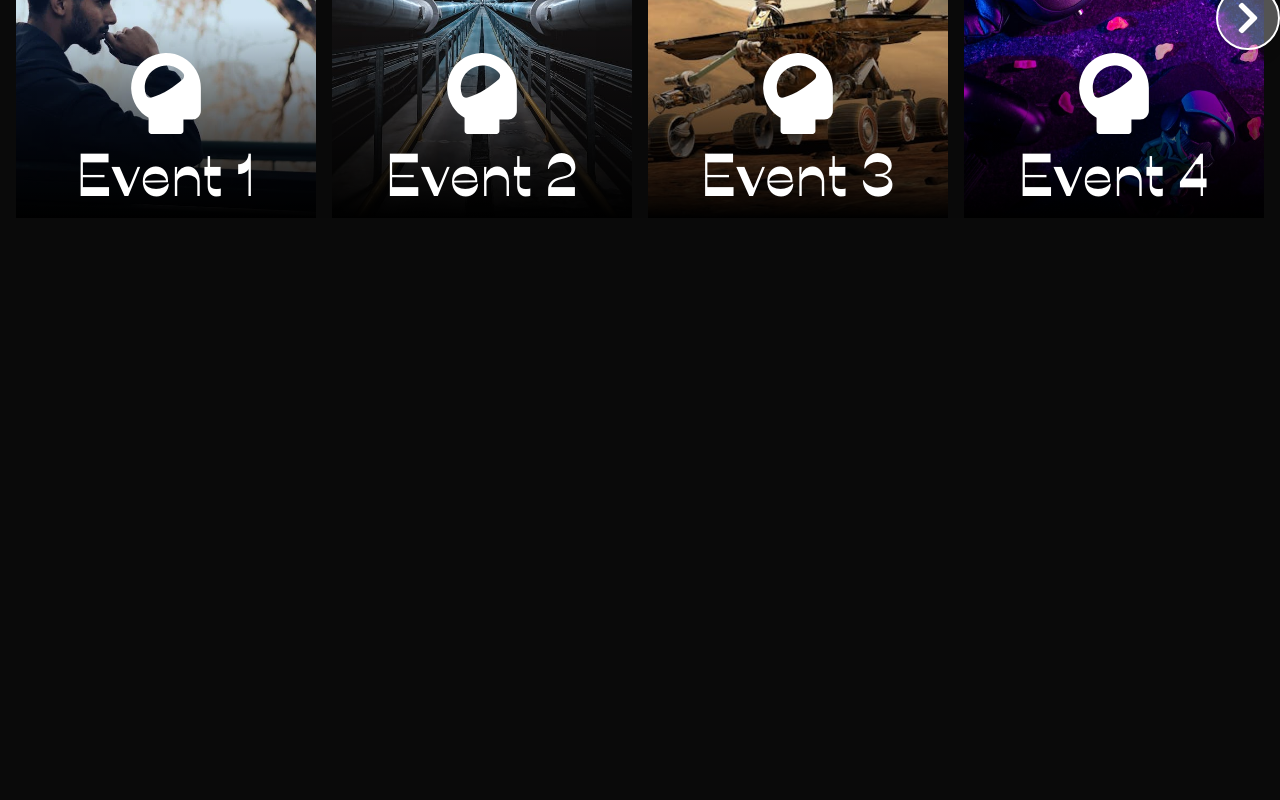
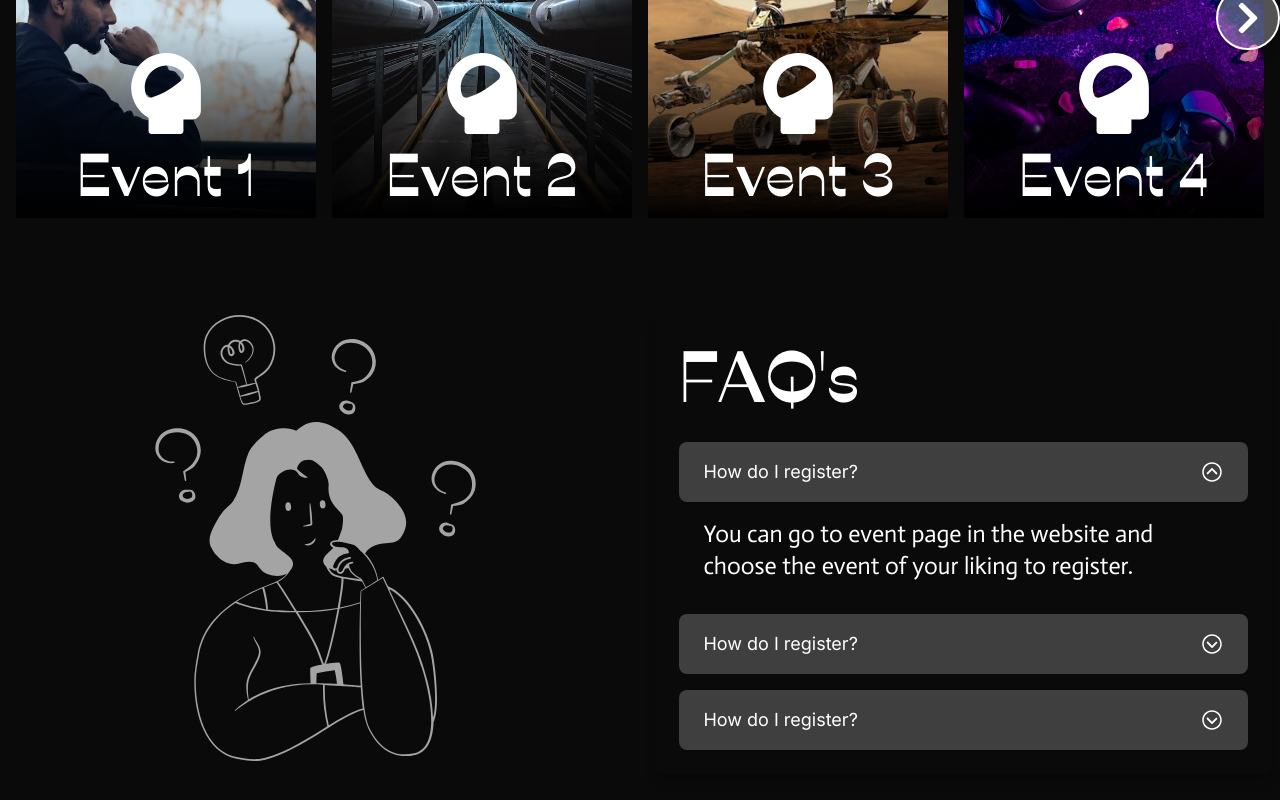
Before and after one commit to iamarghamallick/techstorm-2025, a Next.js app: page / in a window 1280 px wide. Shown: the part 2274-3074 px from the top of the page. Before the commit the page ends 2524 px from the top, so only its background shows below. Built offline with nearby package versions, Linux system fonts and the light colour scheme.

Commit message:
faq section

```diff
--- a/src/app/fonts.js
+++ b/src/app/fonts.js
@@ -1,8 +1,14 @@
-import { Inter, Roboto_Mono, Righteous } from 'next/font/google'
+import { Inter, Roboto_Mono, Righteous, Actor } from 'next/font/google'
 
 export const inter = Inter({
     subsets: ['latin'],
     display: 'swap',
+})
+
+export const actor = Actor({
+    subsets: ['latin'],
+    display: 'swap',
+    weight: ["400"],
 })
 
 export const roboto_mono = Roboto_Mono({
@@ -13,5 +19,5 @@ export const roboto_mono = Roboto_Mono({
 export const righteous = Righteous({
     subsets: ['latin'],
     display: 'swap',
-    weight: ["400"]
+    weight: ["400"],
 })
--- a/src/app/page.js
+++ b/src/app/page.js
@@ -1,5 +1,6 @@
 import Details from "@/components/Details";
 import Events from "@/components/Events";
+import Faq from "@/components/Faq";
 import Gallery from "@/components/Gallery";
 import Hero from "@/components/Hero";
 
@@ -11,6 +12,7 @@ export default function Home() {
         <Details />
         <Gallery />
         <Events />
+        <Faq />
       </div>
     </main>
   );
--- a/src/components/Events.js
+++ b/src/components/Events.js
@@ -94,7 +94,7 @@ const Events = () => {
 
     return (
         <>
-            <h1 className="font-ribes text-5xl my-8">Events</h1>
+            <h1 className="font-ribes text-5xl my-8 pl-2">Events</h1>
             <div className="relative max-w-7xl mx-auto px-4 py-8">
                 <div
                     ref={sliderRef}
--- /dev/null
+++ b/src/components/Faq.js
@@ -0,0 +1,65 @@
+"use client";
+import { actor, inter, righteous } from "@/app/fonts";
+import Image from "next/image";
+import React, { useState } from "react";
+import { IoIosArrowDropdown } from "react-icons/io";
+
+const Faq = () => {
+    const [openIndex, setOpenIndex] = useState(0);
+
+    const faqData = [
+        {
+            question: "How do I register?",
+            answer: "You can go to event page in the website and choose the event of your liking to register."
+        },
+        {
+            question: "How do I register?",
+            answer: "You can go to event page in the website and choose the event of your liking to register."
+        },
+        {
+            question: "How do I register?",
+            answer: "You can go to event page in the website and choose the event of your liking to register."
+        },
+    ];
+
+    const toggleAccordion = (index) => setOpenIndex(openIndex === index ? -1 : index);
+
+    return (
+        <div className="p-2 my-14 flex flex-col md:flex-row justify-center items-center md:items-start gap-0 md:gap-8">
+            <h1 className={`md:hidden font-ribes text-5xl text-white`}>FAQ&apos;s</h1>
+
+            <Image src="/assets/faq/faq.svg" alt="FAQ" width={500} height={500} className="w-[75%] md:w-1/2 h-[28rem]" />
+
+            <div className="w-full md:w-1/2 mx-auto p-0 md:p-6 rounded-lg shadow-lg">
+                <h1 className={`hidden md:block font-ribes text-7xl text-white mb-8`}>FAQ&apos;s</h1>
+                <div className="space-y-4">
+                    {faqData.map((faq, index) => (
+                        <div key={index} className="overflow-hidden">
+                            <button
+                                className="w-full px-6 py-4 flex justify-between items-center bg-[#3F3F3F] hover:bg-[#272727] transition-colors duration-200 rounded-lg"
+                                onClick={() => toggleAccordion(index)}
+                                aria-expanded={openIndex === index}
+                                aria-controls={`content-${index}`}
+                            >
+                                <span className={`${inter.className} text-lg md:only:text-xl text-white`}>{faq.question}</span>
+                                <IoIosArrowDropdown
+                                    className={`w-6 h-6 text-white transform transition-transform duration-200 ${openIndex === index ? "rotate-180" : ""}`}
+                                />
+                            </button>
+                            <div
+                                id={`content-${index}`}
+                                className={`transition-all duration-200 ease-in-out ${openIndex === index ? "max-h-48 opacity-100" : "max-h-0 opacity-0"} overflow-hidden`}
+                            >
+                                <div className="px-6 py-4 bg-transparent">
+                                    <p className={`${actor.className} text-white text-xl md:text-2xl`}>{faq.answer}</p>
+                                </div>
+                            </div>
+                        </div>
+                    ))}
+                </div>
+            </div>
+        </div>
+    );
+};
+
+export default Faq;
--- a/src/components/Gallery.js
+++ b/src/components/Gallery.js
@@ -19,7 +19,7 @@ const Gallery = () => {
             <div className="md:grid md:grid-rows-3 gap-4 w-full md:w-[35%] md:h-full">
                 <Image src='/assets/gallery/IMG_8144.JPG' alt='gallery-image-4' width={4928} height={3264} className='hidden md:block row-span-2 grayscale w-full h-full object-cover rounded-lg' />
                 <Link href='/gallery' className='flex flex-col justify-center items-center row-span-1 bg-[#262626] rounded-lg py-8 md:py-0'>
-                    <div className="flex gap-4 justify-center items-center">
+                    <div className="flex gap-2 justify-center items-center">
                         <h1 className={`${righteous.className} text-3xl text-[#00FFBB] `}>GALLERY</h1>
                         <GoLinkExternal color='#00FFBB' size={30} />
                     </div>
```
Also changed, not shown: public/assets/faq/faq.svg (added).
